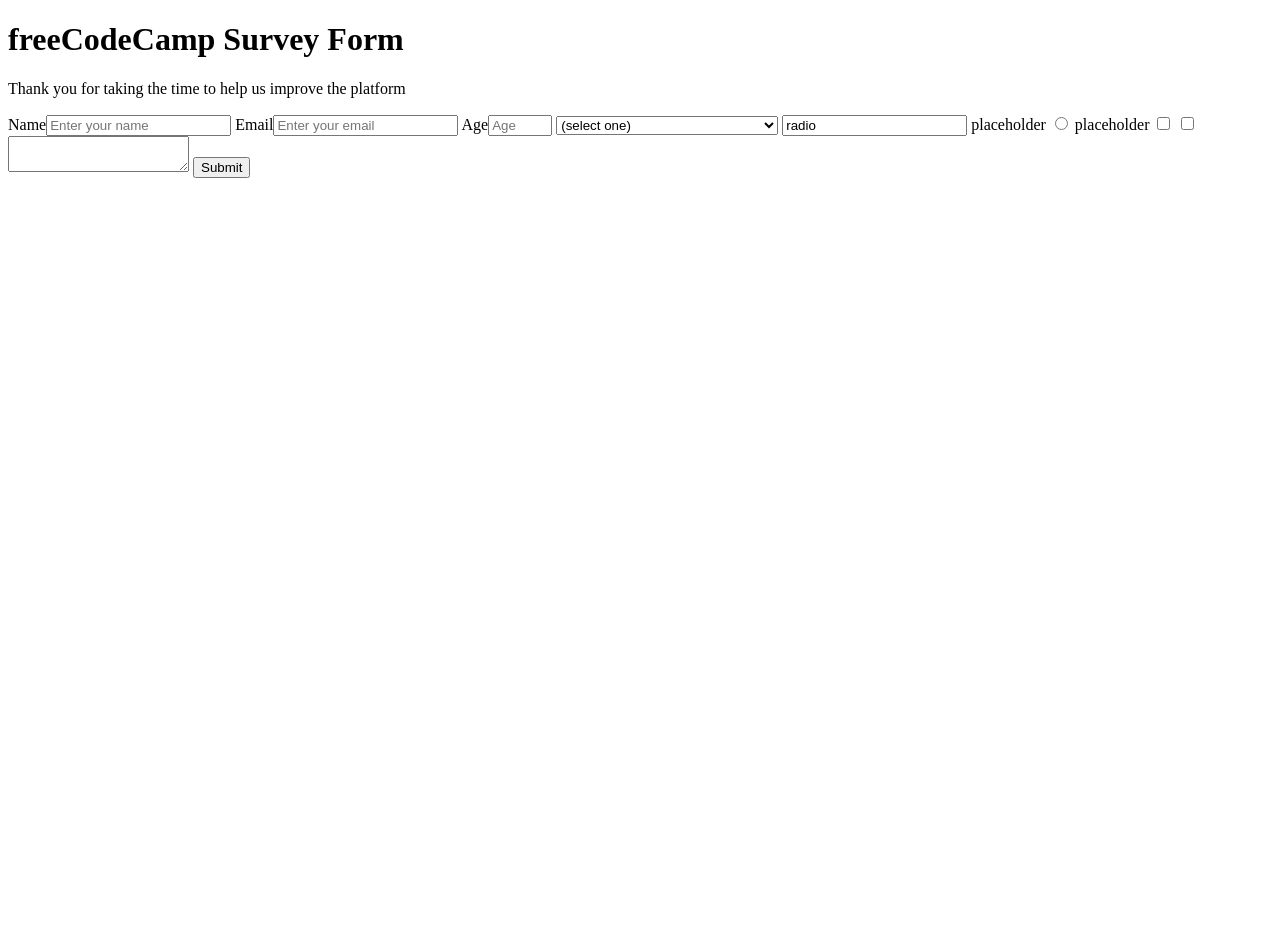
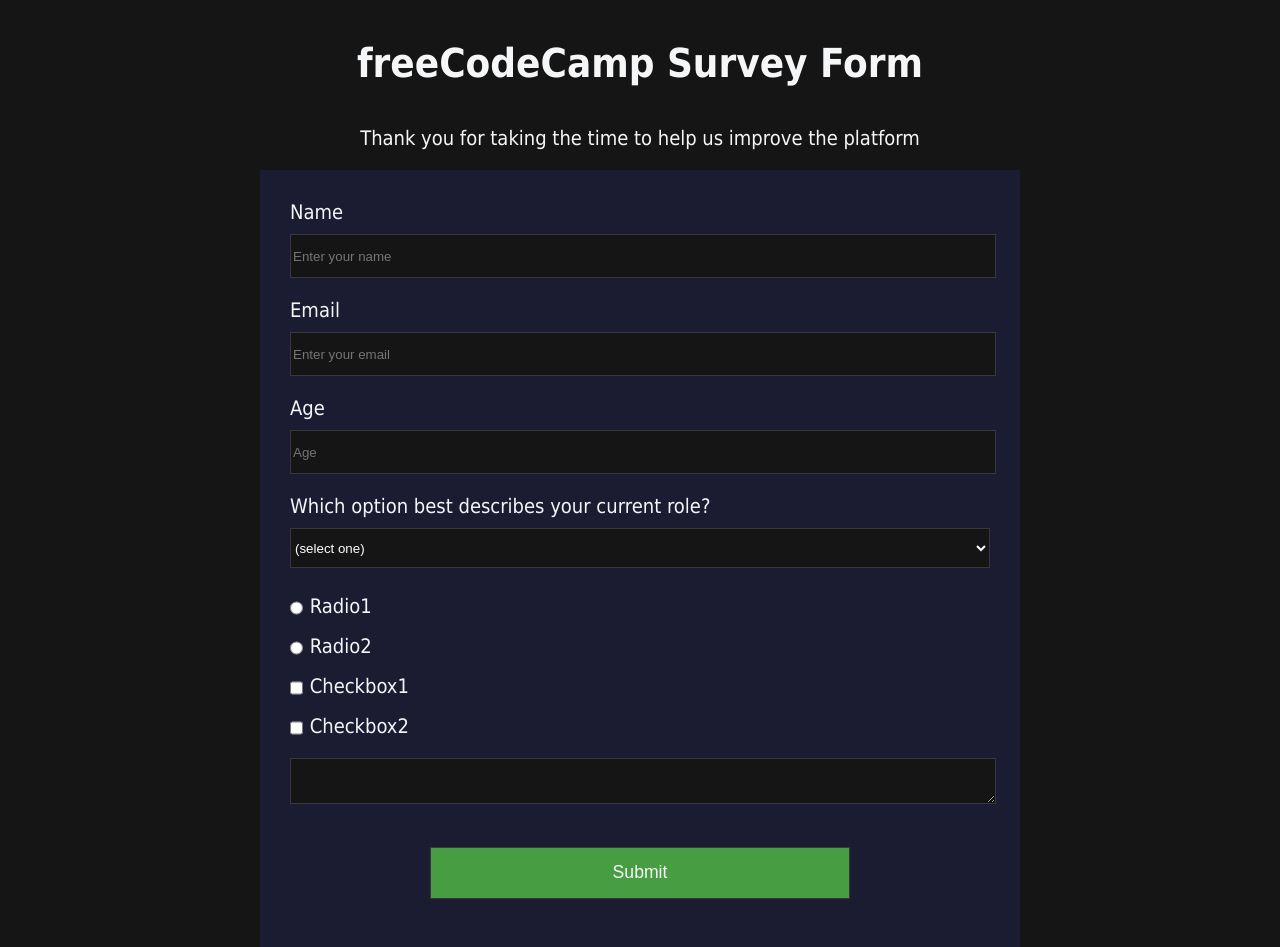
Before and after one commit to sonyerg/survey-form, a plain HTML site: page index.html in a window 1280 px wide. Before the commit the page ends 800 px from the top, so only its background shows below. Drawn offline with Linux system fonts and the light colour scheme.

Commit message:
Changes in styles

```diff
--- a/index.html
+++ b/index.html
@@ -11,23 +11,32 @@
   <h1 id="title">freeCodeCamp Survey Form</h1>
   <p id="description">Thank you for taking the time to help us improve the platform</p>
   <form id="survey-form">
-    <label id="name-label">Name<input id="name" type="text" placeholder="Enter your name" required /></label>
-    <label id="email-label">Email<input id="email" type="email" placeholder="Enter your email" required /></label>
-    <label id="number-label">Age<input id="number" type="number" min="13" max="120" placeholder="Age"
-        required /></label>
+    <label for="name">Name</label>
+    <input id="name" type="text" placeholder="Enter your name" required />
+
+    <label for="email">Email</label>
+    <input id="email" type="email" placeholder="Enter your email" required />
+
+    <label for="number">Age</label>
+    <input id="number" type="number" min="13" max="120" placeholder="Age" required />
+
+    <label for="dropdown">Which option best describes your current role?</label>
     <select id="dropdown">
       <option value="">(select one)</option>
-      <option value="1">freeCodeCamp News</option>
-      <option value="2">freeCodeCamp YouTube Channel</option>
-      <option value="3">freeCodeCamp Forum</option>
+      <option value="1">Student</option>
+      <option value="2">Full Time Job</option>
+      <option value="3">Full Time Learner</option>
       <option value="4">Other</option>
     </select>
-    <label><input " type=" radio" name="placeholder" class="inline" value="radio" />
-      placeholder</label>
-    <label><input type="radio" name="placeholder" class="inline" value="radio" />
-      placeholder</label>
-    <input type="checkbox" value="value" />
-    <input type="checkbox" value="value" />
+
+    <label><input type="radio" name="placeholder" class="inline" value="radio" class="inline" />Radio1</label>
+    <label><input type="radio" name="placeholder" class="inline" value="radio" class="inline" />Radio2</label>
+
+    <label>
+      <input type="checkbox" value="value" class="inline" />Checkbox1</label>
+    <label>
+      <input type="checkbox" value="value" class="inline" />Checkbox2</label>
+
     <textarea></textarea>
     <input id="submit" type="submit" value="Submit" />
   </form>
--- a/styles.css
+++ b/styles.css
@@ -0,0 +1,64 @@
+body {
+  width: 100%;
+  height: 100vh;
+  margin: 0;
+  background-color: #161515;
+  color: #f5f6f7;
+  font-family: Tahoma;
+  font-size: 20px;
+  padding: auto;
+}
+
+h1,
+p {
+  margin: 1em auto;
+  text-align: center;
+}
+
+form {
+  text-align: left;
+  width: 70vw;
+  max-width: 700px;
+  min-width: 300px;
+  margin: 0 auto;
+  padding: 30px;
+  background-color: #1b1b32;
+}
+
+label {
+  display: block;
+}
+
+input,
+textarea,
+select {
+  margin: 10px 0 20px 0;
+  width: 100%;
+  min-height: 3em;
+}
+
+input,
+textarea,
+select {
+  background-color: #161515;
+  border: 1px solid #37373c;
+  color: #ffffff;
+}
+
+.inline {
+  width: unset;
+  margin: 0 0.5em 0 0;
+  vertical-align: middle;
+}
+
+input[type="submit"] {
+  display: block;
+  width: 60%;
+  margin: 1em auto;
+  height: 2em;
+  font-size: 1.1rem;
+  background-color: #479d42;
+  border-color: none;
+  color: #f5f6f7;
+  min-width: 300px;
+}
```
